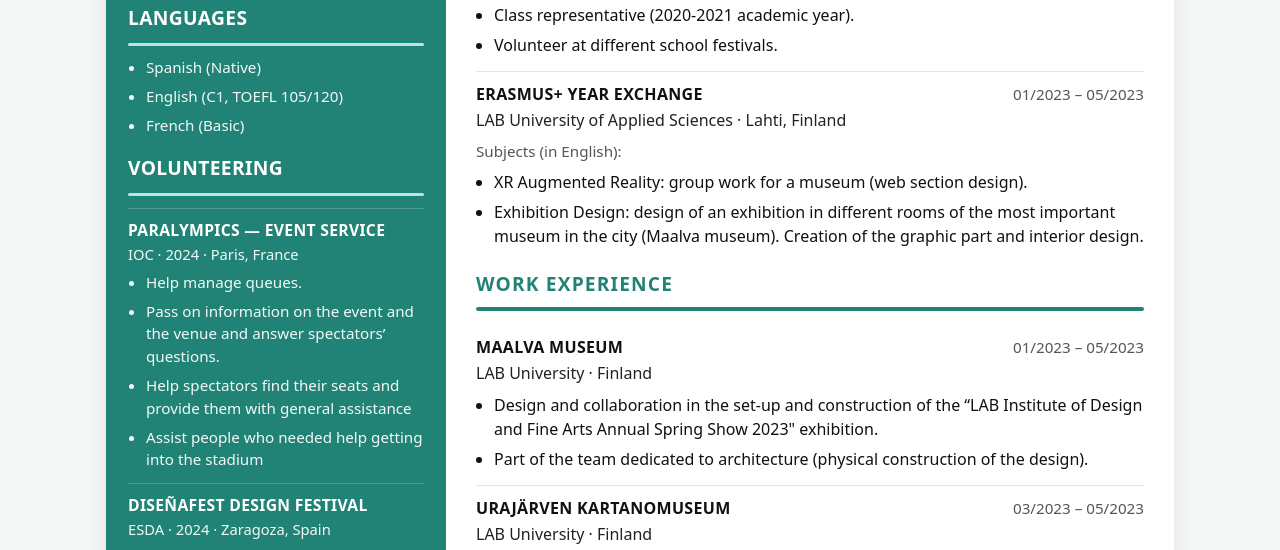
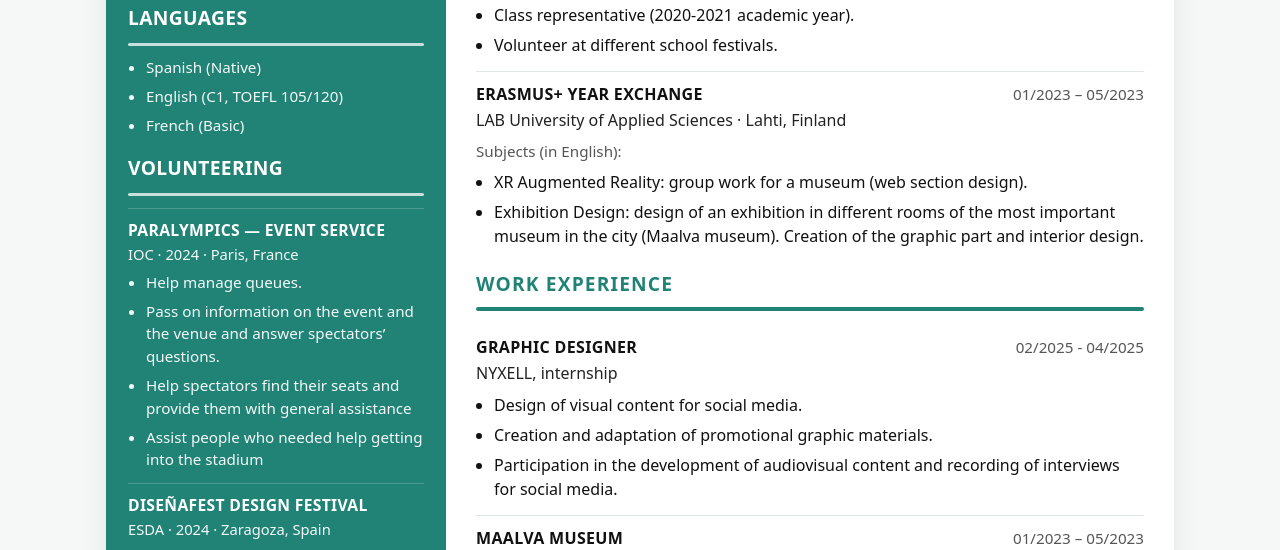
Before and after one commit to beatrizcabdan/sofia, a website built with webpack: page index.html in a window 1280 px wide. Shown: the part 387-937 px from the top of the page. Built offline with nearby package versions, Linux system fonts and the light colour scheme.

Commit message:
Primer commit

```diff
--- a/index.html
+++ b/index.html
@@ -187,10 +187,23 @@
 
           <article class="entry">
             <div class="entry-head">
+              <div class="entry-role">Graphic Designer</div>
+              <div class="entry-meta">02/2025 - 04/2025</div>
+            </div>
+            <div class="entry-sub">NYXELL, internship</div>
+            <ul class="entry-list">
+              <li> Design of visual content for social media.</li>
+              <li>Creation and adaptation of promotional graphic materials.</li>
+              <li>Participation in the development of audiovisual content and recording of interviews for social media.</li>
+            </ul>
+          </article>
+
+          <article class="entry">
+            <div class="entry-head">
               <div class="entry-role">Maalva Museum</div>
               <div class="entry-meta">01/2023 – 05/2023</div>
             </div>
-            <div class="entry-sub">LAB University · Finland</div>
+            <div class="entry-sub">LAB University, Finland</div>
             <ul class="entry-list">
               <li>Design and collaboration in the set-up and construction of the “LAB Institute of Design and Fine Arts Annual Spring Show 2023" exhibition.</li>
               <li>Part of the team dedicated to architecture (physical construction of the design).</li>
@@ -202,7 +215,7 @@
               <div class="entry-role">Urajärven Kartanomuseum</div>
               <div class="entry-meta">03/2023 – 05/2023</div>
             </div>
-            <div class="entry-sub">LAB University · Finland</div>
+            <div class="entry-sub">LAB University, Finland</div>
             <ul class="entry-list">
               <li>Design and development of a section of the museum’s website: responsive design and its suitability for different devices.</li>
               <li>Scanning of objects for 3D modeling; preservation of real objects in digital archive.</li>
```
